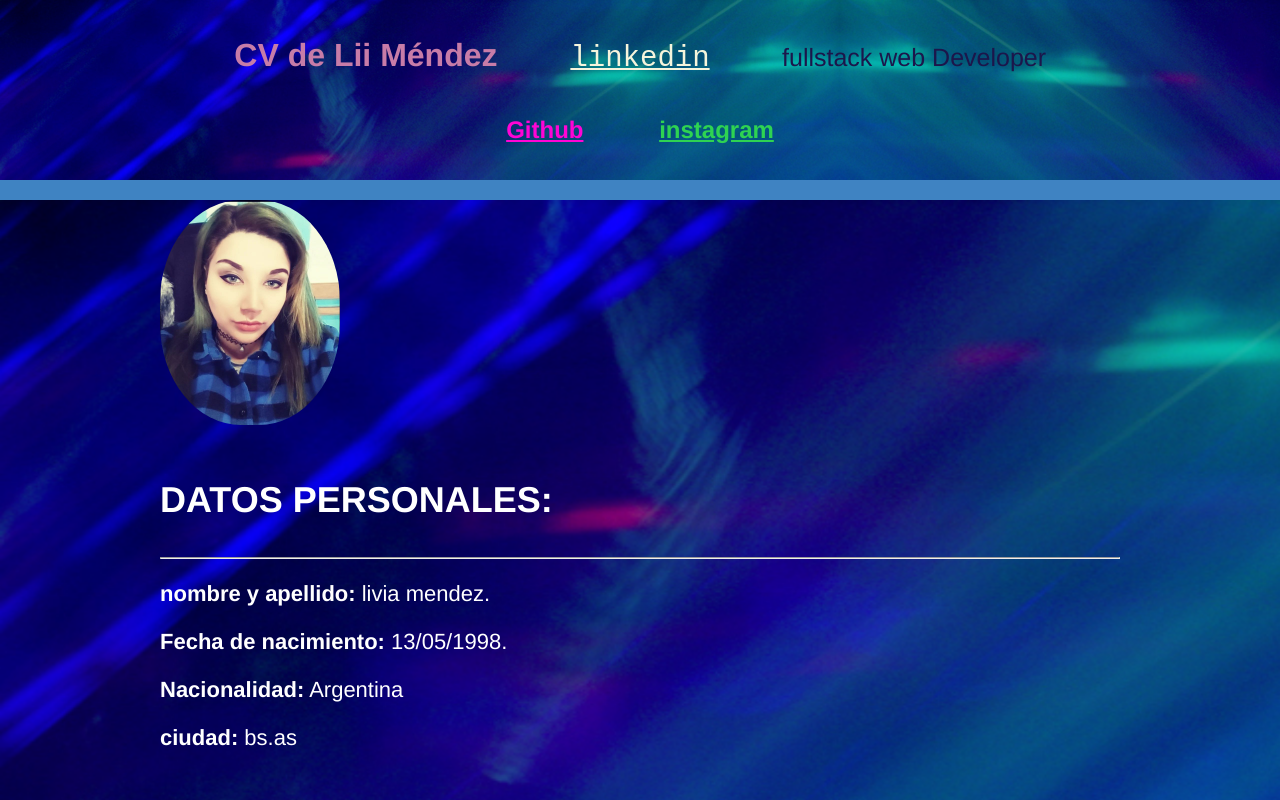
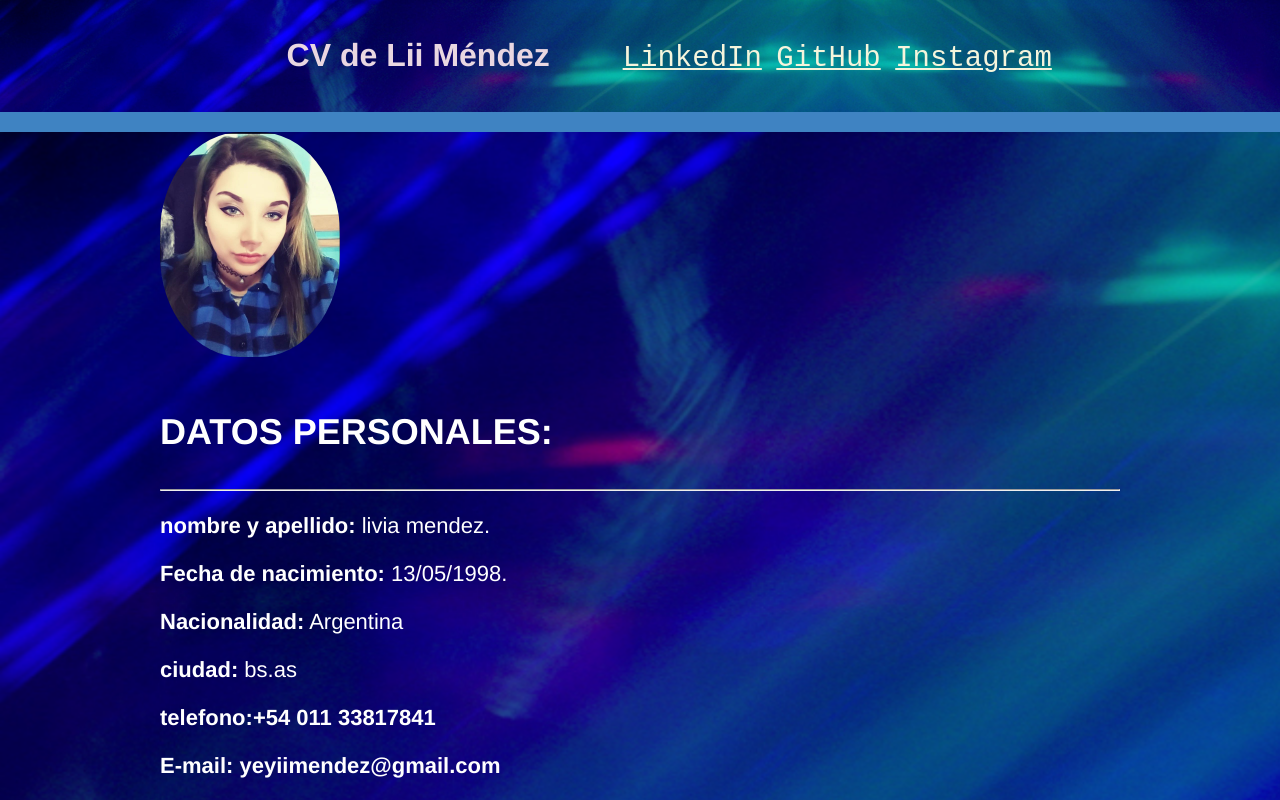
Before and after one commit to liimendez/liimendez.github.com, a plain HTML site: page cv/index.html in a window 1280 px wide. Shown: the top 800 px of the page. Drawn offline with Linux system fonts and the light colour scheme.

Commit message:
Update index.html

```diff
--- a/cv/index.html
+++ b/cv/index.html
@@ -5,23 +5,25 @@
     <meta http-equiv="X-UA-Compatible" content="IE=edge">
     <meta name="viewport" content="width=device-width, initial-scale=1.0">
     <title>cv. lii méndez</title>
-    <meta name="description" content="liva es una programadora backend y frontend">
+    <meta name="description" content="">
     <!--metadatos-->
 </head>
 <body style="font-family: Helvetica, Arial, sans-serif;margin:0;background-color: black;">
     <!--encabezado-->
-    <header style="background-image:url(img/triang.jpg);text-align: center;padding: 16px;">
+    <header style="background-image:url(img/triang.jpg); text-align: center; padding: 16px;">
+      <h1 style="display:inline-block; width: 400px; font-weight: bold; color: rgb(233, 215, 225);">CV de Lii Méndez</h1>
 
-        <!---aparecen uno al lado del otro-->
-    <h1 style="display:inline-block;width: 400px;font-weight: bold;color: rgb(199, 124, 168);">CV de Lii Méndez</h1>
-    <a style="display:inline-block; font-family: monospace;  font-size: 29px; color: beige;" href="https://www.linkedin.com/in/livia-mendez-23420320b/">linkedin</a>
-    <h2 style="display: inline-block;width: 400px;font-weight: 200; font-size: 25px;color: rgb(28, 22, 75);">fullstack web Developer<h2>
-    <ul">
-       <a style="padding-right:69px;color: rgb(255, 4, 213);" href="https://github.com/liimendez">Github</a>
-      <a style="color: rgb(46, 211, 82);" href="https://www.instagram.com/jessica_ale.ok/">instagram</a>
-    </ul>
-    <!--<p style="color:rgb(67, 133, 219);">This is a red paragraph.</p>-->
-    </header>
+      <a style="display:inline-block; margin-right: 10px; font-family: monospace; font-size: 29px; color: beige;" href="https://www.linkedin.com/in/livia-mendez-23420320b/">LinkedIn</a>
+
+      <a style="display:inline-block; margin-right: 10px; font-family: monospace; font-size: 29px; color: beige;" href="https://github.com/liimendez">GitHub</a>
+
+      <a style="display:inline-block; margin-right: 10px; font-family: monospace; font-size: 29px; color: beige;" href="https://www.instagram.com/jessica_ale.ok/">Instagram</a>
+
+
+  </header>
+
+
+
  <!--etiqueta div agrupa elementos-->
   <!--div limita los diseñoss-->
 <div style="background-color: rgb(63, 131, 194);color: rgb(250, 245, 245);text-align: center;padding: 10px;">
@@ -39,7 +41,8 @@
           <p style="font-size:22px;"> <b>Fecha de nacimiento:</b> 13/05/1998. </p>
           <p style="font-size:22px;"> <b>Nacionalidad:</b> Argentina </p>
           <p style="font-size:22px;"> <b>ciudad:</b> bs.as </p>
-
+          <p style="font-size:22px;"> <b>telefono:+54 011 33817841</b></p>
+          <p style="font-size:22px;"> <b>E-mail: yeyiimendez@gmail.com</b> </p>
          </div>
         </div>
 
@@ -76,15 +79,12 @@
     <ul style="margin-top:12px;padding:0px;">
        <li style="margin-top:10px;">conocimiento en algoritmos y estructuras de datos.</li>
        <li style="margin-top:10px;">Programación en lenguaje C</li>
-       <li style="margin-top:10px;">Programación en lenguaje C++</li>
+       <li style="margin-top:10px;">conocimiento en base de datos (mysql,sql server)</li>
        <li style="margin-top:10px;">conocimiento en Excel.</li>
        <li style="margin-top:10px;">Capacidad de rápido aprendizaje.</li>
-       <li style="margin-top:10px;">desarrollo web html5.</li>
+       <li style="margin-top:10px;">desarrollo web html5,php.</li>
        <li style="margin-top:10px;">Hojas de estilos en cascada(CSS).</li>
-       <li style="margin-top:10px;">desarrollo de software.</li>
-       <li style="margin-top:10px;">php</li>
        <li style="margin-top:10px;">kali linux</li>
-       <li style="margin-top:10px;">MYsql</li>
        <li >W xp, w7, w8, w8.1, w10, w11.</li>
     </ul>
     <h3 style="font-size:36px;font-weight:bold;">OBJETIVOS LABORALES:</h3>
@@ -104,6 +104,5 @@
 </section>
 
 
-
 </body>
 </html>
```
